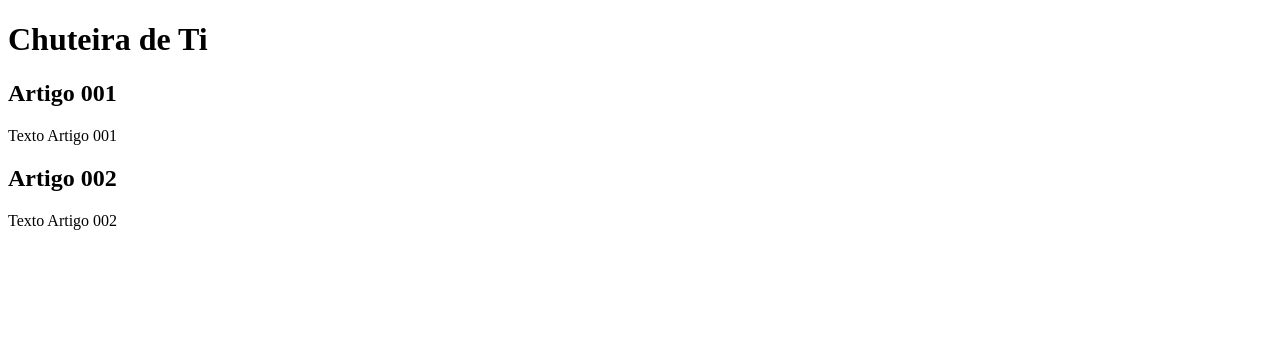
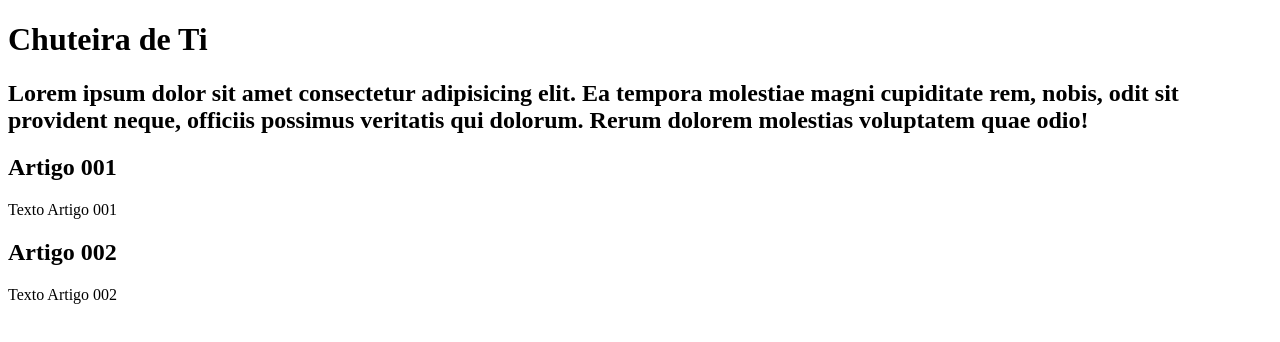
Before and after one commit to rafaelacoelhob/projeto-site, a plain HTML site: page index.html in a window 1280 px wide. Drawn offline with Linux system fonts and the light colour scheme.

Commit message:
inserir o conteudo

```diff
--- a/index.html
+++ b/index.html
@@ -10,6 +10,7 @@
         <head>
             <h1>Chuteira de Ti</h1>
         </head>
+        <h2>Lorem ipsum dolor sit amet consectetur adipisicing elit. Ea tempora molestiae magni cupiditate rem, nobis, odit sit provident neque, officiis possimus veritatis qui dolorum. Rerum dolorem molestias voluptatem quae odio!</h2>
         <article>
             <h2>Artigo 001</h2>
             <p>Texto Artigo 001</p>
```
